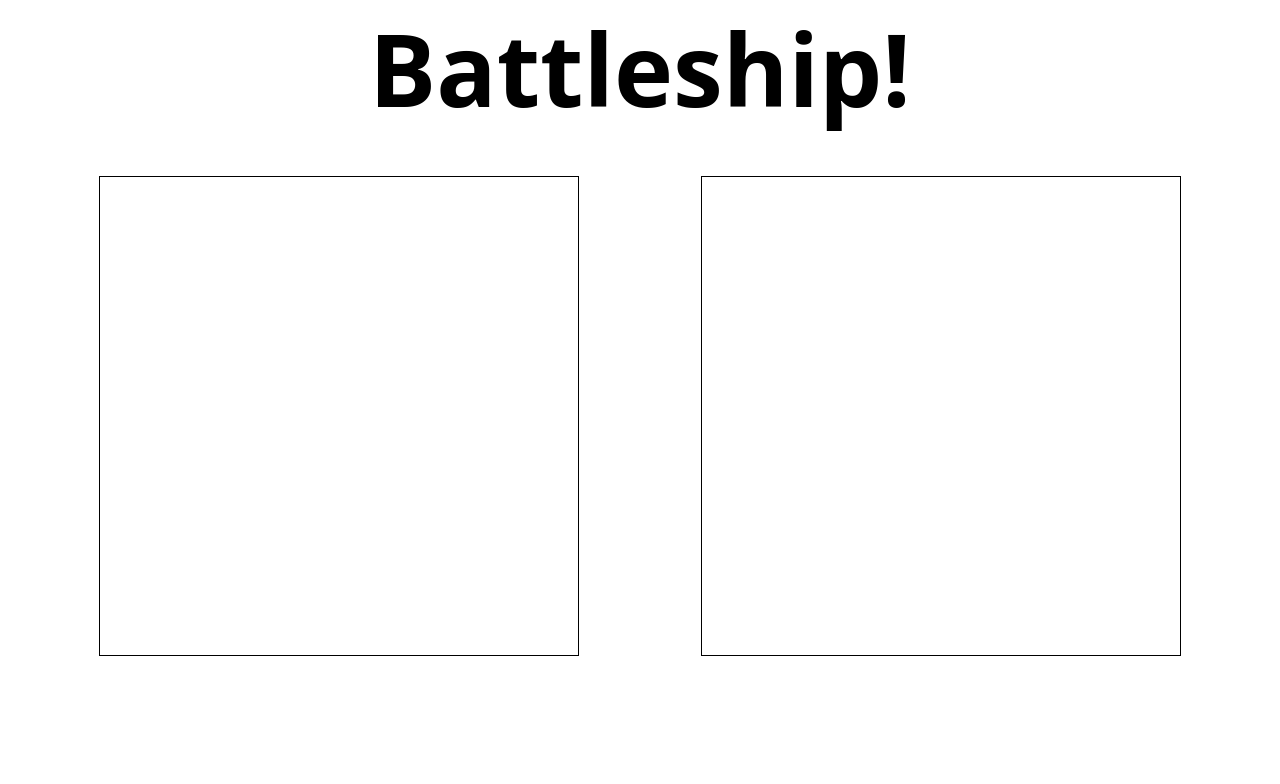
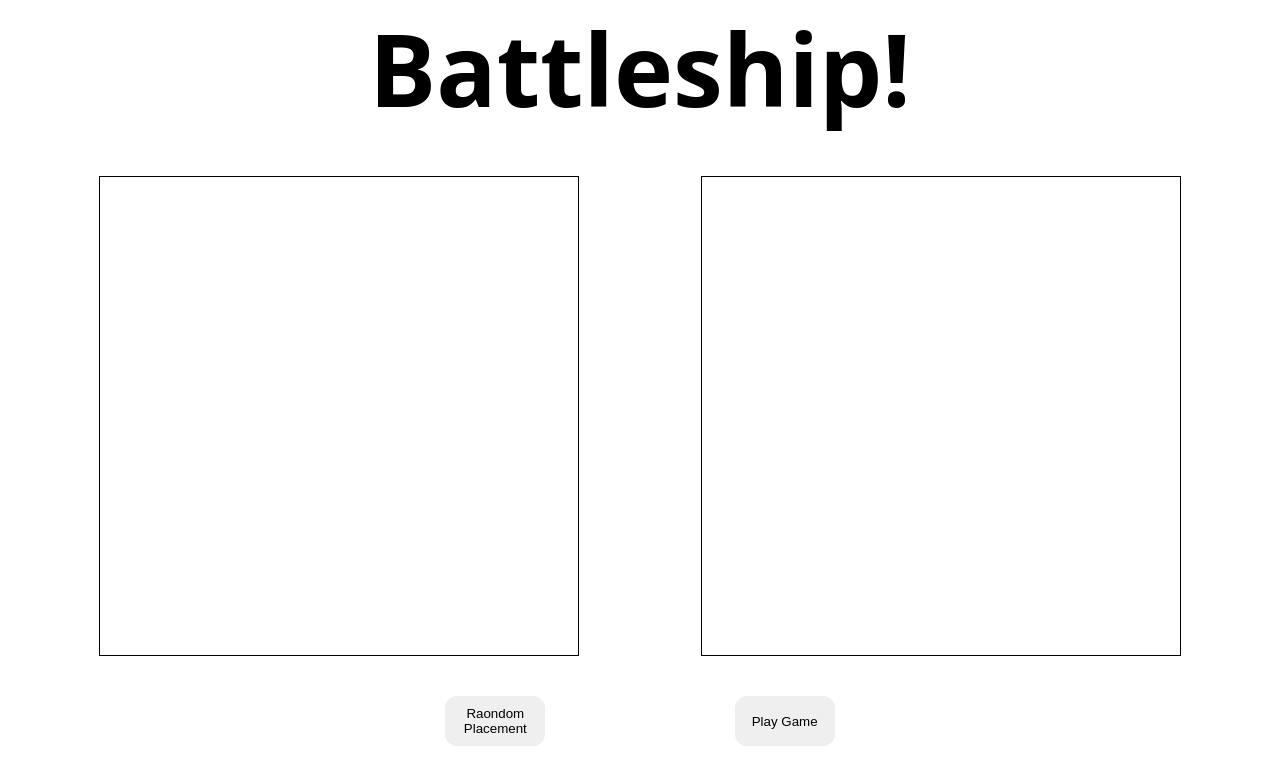
Before and after one commit to Chinchilla15/battleship, a plain HTML site: page index.html in a window 1280 px wide. Drawn offline with Linux system fonts and the light colour scheme; a web font is replaced by a local one.

Commit message:
Add random and play buttons + styles

```diff
--- a/index.html
+++ b/index.html
@@ -13,6 +13,10 @@
       href="https://fonts.googleapis.com/css2?family=Honk&display=swap"
       rel="stylesheet"
     />
+    <script
+      src="https://kit.fontawesome.com/aa73f4cdd9.js"
+      crossorigin="anonymous"
+    ></script>
   </head>
   <body>
     <header><h1>Battleship!</h1></header>
@@ -21,11 +25,10 @@
         <div id="player-one-container"></div>
         <div id="player-two-container"></div>
       </div>
-      <!-- <div id="buttons-container">
-        <button id="random-btn">Random Placement</button>
-        <button id="rotate-btn">Rotate Ship</button>
-        <button id="reset-btn">Reset</button>
-      </div> -->
+      <div id="buttons-container">
+        <button id="random-btn">Raondom Placement</button>
+        <button id="play-game-btn">Play Game</button>
+      </div>
     </main>
     <footer></footer>
   </body>
--- a/styles/main.css
+++ b/styles/main.css
@@ -24,7 +24,8 @@ body {
   margin: 0;
 }
 
-header {
+header,
+#buttons-container {
   display: flex;
   align-items: center;
   justify-content: center;
@@ -41,3 +42,24 @@ main {
   align-items: center;
   justify-content: center;
 }
+
+#buttons-container {
+  width: 60%;
+  justify-content: space-evenly;
+}
+
+#buttons-container > button {
+  border: none;
+  width: 100px;
+  height: 50px;
+  border-radius: 12px;
+  cursor: pointer;
+  transition: transform 0.2s;
+}
+
+#buttons-container > button:hover {
+  transform: scale(1.1);
+  box-shadow:
+    2px 4px 6px var(--black-color),
+    inset 0 0 0 var(--black-color);
+}
```
